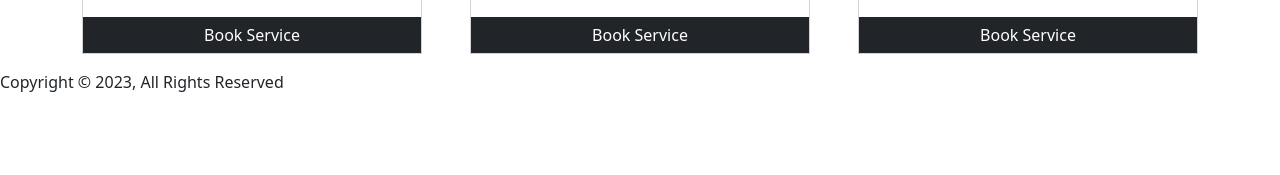
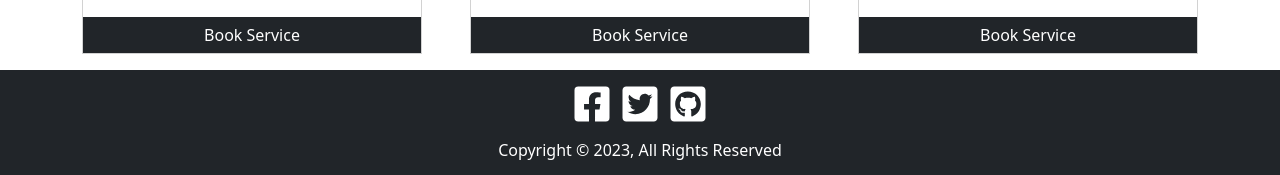
Before and after one commit to Samira-Shajahan-Borsha/lawreto-app, a React (Create React App) app: page / in a window 1280 px wide. Shown: the part 1374-1549 px from the top of the page. Before the commit the page ends 1484 px from the top, so only its background shows below. Built offline with nearby package versions, Linux system fonts and the light colour scheme; no server answers.

Commit message:
updated footer

```diff
--- a/src/Pages/Shared/Footer/Footer.js
+++ b/src/Pages/Shared/Footer/Footer.js
@@ -1,12 +1,20 @@
 import React from 'react';
+import { FaFacebookSquare, FaGithubSquare, FaTwitterSquare } from 'react-icons/fa';
 
 const Footer = () => {
 
     const date = new Date().getFullYear();
 
     return (
-        <footer>
-            <p>Copyright &copy; {date}, All Rights Reserved</p>
+        <footer className='bg-dark d-flex justify-content-evenly align-items-center flex-column'>
+            <div className='text-white mb-2 fs-1'>
+                <FaFacebookSquare  className='me-2'></FaFacebookSquare>
+                <FaTwitterSquare className='me-2'></FaTwitterSquare >
+                <FaGithubSquare ></FaGithubSquare>
+            </div>
+            <div className='d-flex'>
+                <p className='text-white'>Copyright &copy; {date}, All Rights Reserved</p>
+            </div>
         </footer>
     );
 };
```
Also changed, not shown: src/firebase/firebase.config.js (+6 -6 lines).
